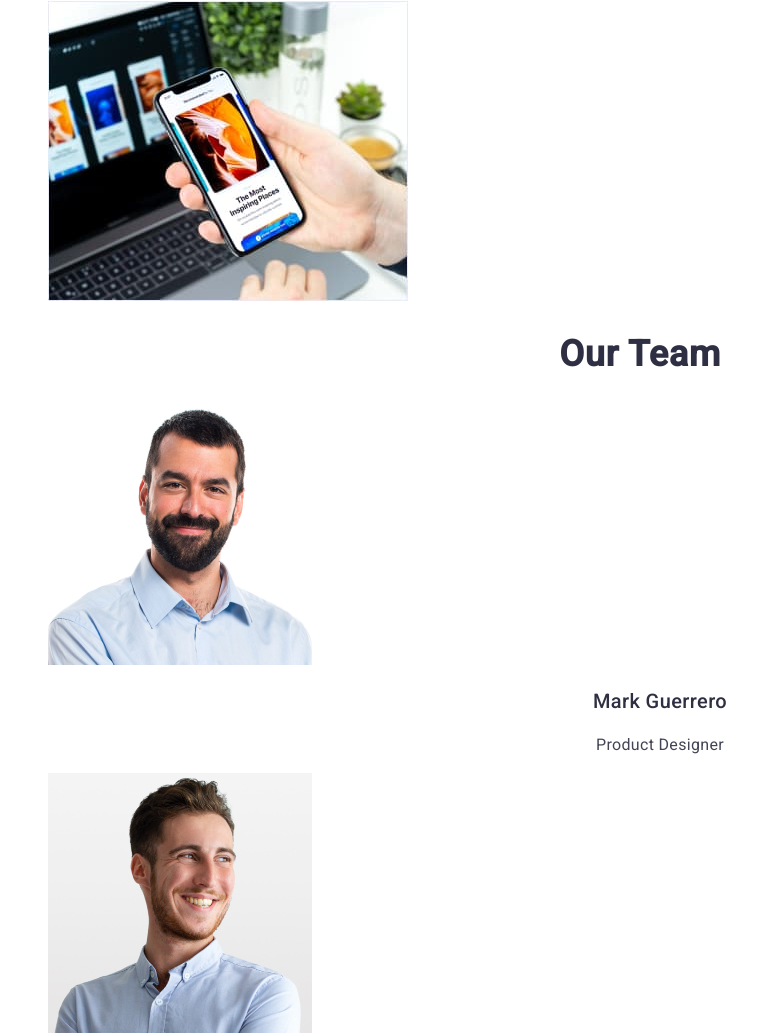
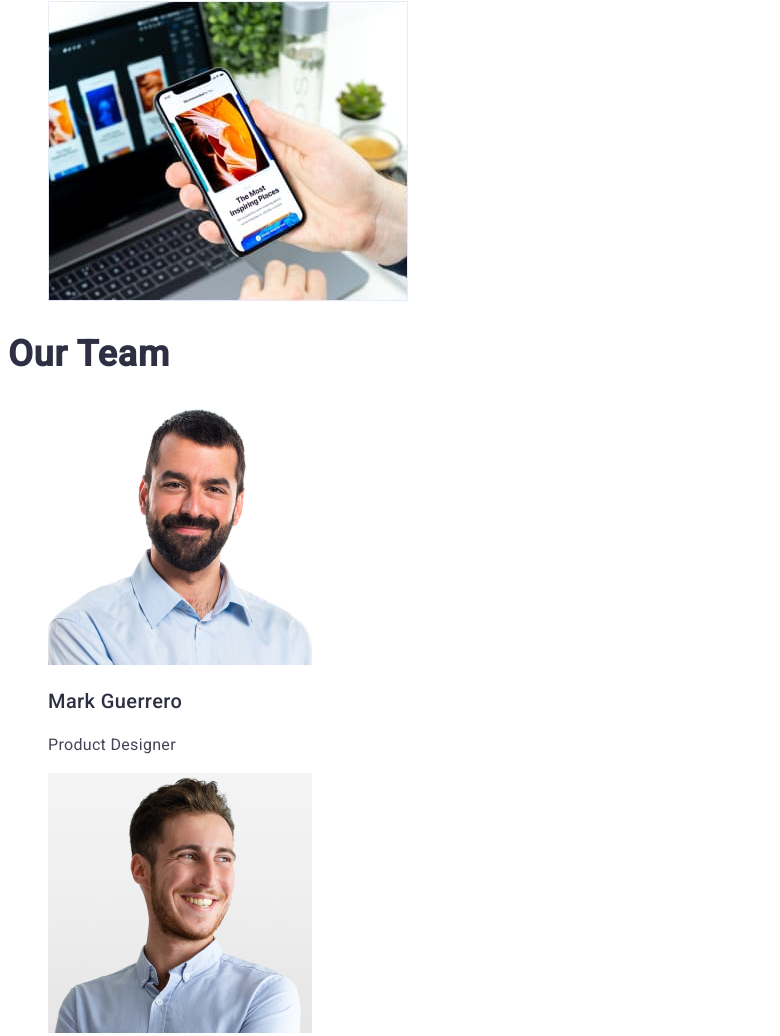
Before and after one commit to GudvinPRO/goit-markup-hw-02, a plain HTML site: page index.html in a window 1280 px wide. Shown: the part 1470-2506 px from the top of the page, without its empty margins (0-780 px from the left). Drawn offline with Linux system fonts and the light colour scheme.

Commit message:
houmwork2

```diff
--- a/css/styles.css
+++ b/css/styles.css
@@ -1,6 +1,6 @@
 body {
     font-family: "Roboto", sans-serif;
-    /*color: #434455;
+    color: var(--slate);
     background-color: #FFFFFF;*/
 }
 
@@ -50,7 +50,6 @@ text-decoration: none;
 
 .main-board-title {
     color: var(--white);
-    text-align: center;
     /* Header 1 */
     font-family: Roboto;
     font-size: 56px;
@@ -98,7 +97,6 @@ text-decoration: none;
 
 .section-imeges-title {
     color: var(--navyblue);
-    text-align: center;
     /* Header 2 */
     font-family: Roboto;
     font-size: 36px;
@@ -111,7 +109,6 @@ text-decoration: none;
 
 .section-imeges-title-personnel {
     color: var(--navyblue);
-    text-align: center;
     /* Header 2 */
     font-family: Roboto;
     font-size: 36px;
@@ -124,7 +121,6 @@ text-decoration: none;
 
 .section-title-personnel-text {
     color: var(--navyblue);
-    text-align: center;
     /* Header 3 */
     font-family: Roboto;
     font-size: 20px;
@@ -136,7 +132,6 @@ text-decoration: none;
 
 .section-paragraph-personnel-text {
     color: var(--slate);
-    text-align: center;
     /* Body */
     font-family: Roboto;
     font-size: 16px;
```
